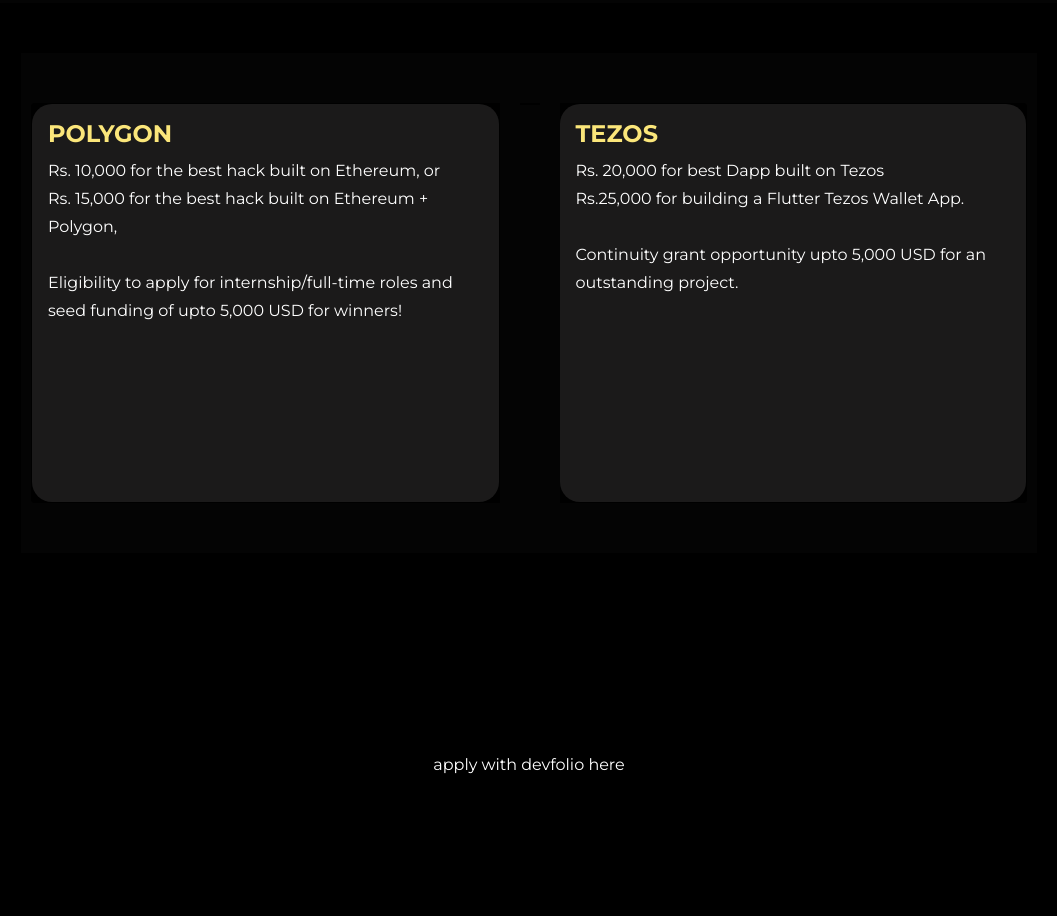
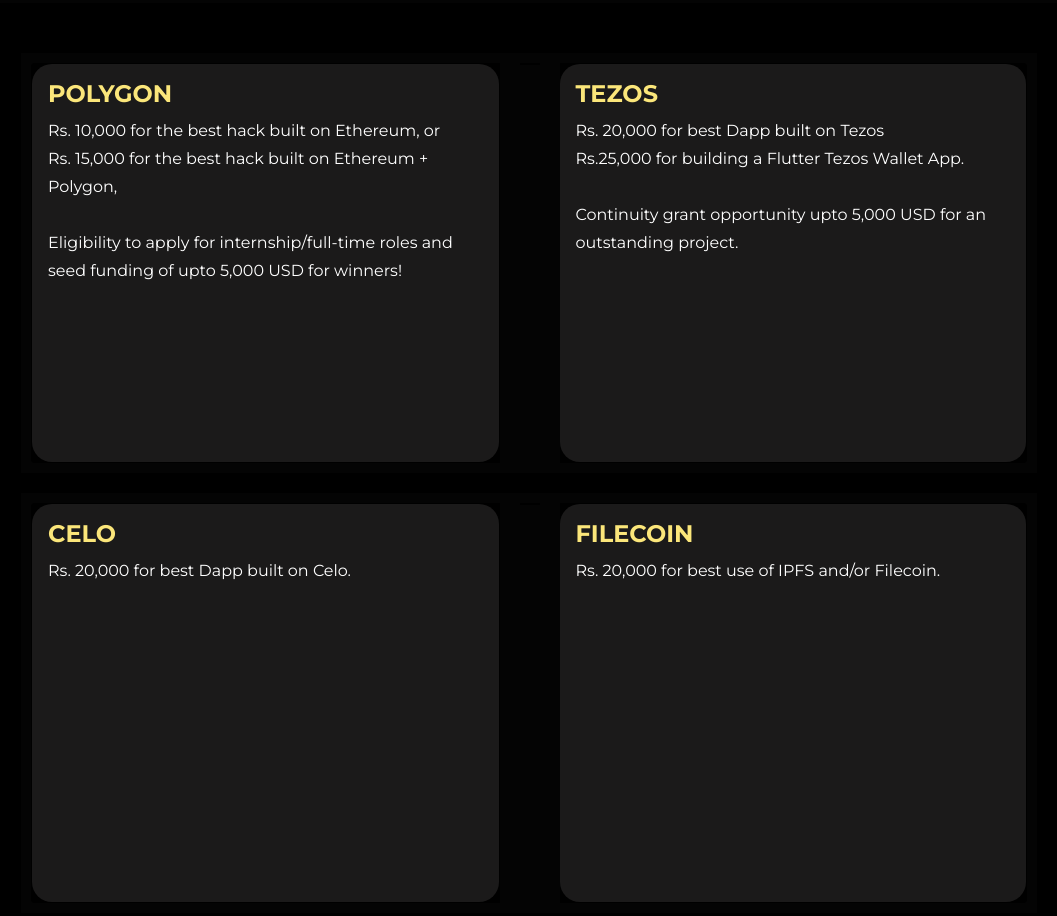
Before and after one commit to Yashraj9983/csi_fcrit_devathon, a plain HTML site: page index.html in a window 1280 px wide. Shown: the part 2767-3683 px from the top of the page, without its empty margins (111-1168 px from the left). Drawn offline with nearby package versions, Linux system fonts and the light colour scheme.

Commit message:
Add files via upload

```diff
--- a/index.html
+++ b/index.html
@@ -106,7 +106,7 @@
 
             <div class="card-group" style="background: #040404; margin-left:50px;margin-right: 50px; margin-top:50px; ">
 
-                <div class="card" style="background: rgb(0,0,0);margin: 10px;height: 400px;margin-top: 50px;margin-bottom: 50px; min-width: 200px; ">
+                <div class="card" style="background: rgb(0,0,0);margin: 10px;height: 400px;margin-top: 10px;margin-bottom: 10px; min-width: 200px; ">
                     <div class="card-body" style="background: #1b1a1a;transform: translate(0px);border-radius: 20px;">
                         <h4 class="card-title" style="color: rgb(251,230,122);"> POLYGON</h4>
                         <p class="card-text" style="color: rgb(255,255,255);">
@@ -116,14 +116,36 @@
                         </p>
                     </div>
                 </div>
-                <div class="card" style="background: rgb(0,0,0);margin: 10px;height: 1px;margin-top: 50px;max-width: 20px;">
-                    <div class="card-body" style="transform: translate(0px);border-radius: 20px;">
+                <div class="card" style="background: rgb(0,0,0);margin-left: 10px;margin-right: 10px;height: 1px;margin-top: 10px;max-width: 20px;">
+                    <div class="card-body" >
                     </div>
                 </div>
-                <div class="card" style="background: rgb(0,0,0);margin: 10px;height: 400px;margin-top: 50px;min-width: 200px;">
+                <div class="card" style="background: rgb(0,0,0);margin: 10px;height: 400px;margin-top: 10px;min-width: 200px;">
                     <div class="card-body" style="background: #1b1a1a;transform: translate(0px);border-radius: 20px;">
                         <h4 class="card-title" style="color: rgb(251,230,122);">TEZOS</h4>
                         <p class="card-text" style="color: rgb(255,255,255);">Rs. 20,000 for best Dapp built on Tezos<br/> Rs.25,000 for building a Flutter Tezos Wallet App.<br/><br/>Continuity grant opportunity upto 5,000 USD for an outstanding project.</p>
+                    </div>
+                </div>
+            </div>
+
+            <div class="card-group" style="background: #040404; margin-left:50px;margin-right: 50px; margin-top:20px; ">
+
+                <div class="card" style="background: rgb(0,0,0);margin: 10px;height: 400px;margin-top: 10px;margin-bottom: 10px; min-width: 200px; ">
+                    <div class="card-body" style="background: #1b1a1a;transform: translate(0px);border-radius: 20px;">
+                        <h4 class="card-title" style="color: rgb(251,230,122);"> CELO</h4>
+                        <p class="card-text" style="color: rgb(255,255,255);">
+                            Rs. 20,000 for best Dapp built on Celo.
+                        </p>
+                    </div>
+                </div>
+                <div class="card" style="background: rgb(0,0,0);margin-left: 10px;margin-right: 10px;height: 1px;margin-top: 10px;max-width: 20px;">
+                    <div class="card-body">
+                    </div>
+                </div>
+                <div class="card" style="background: rgb(0,0,0);margin: 10px;height: 400px;margin-top: 10px;min-width: 200px;">
+                    <div class="card-body" style="background: #1b1a1a;transform: translate(0px);border-radius: 20px;">
+                        <h4 class="card-title" style="color: rgb(251,230,122);">FILECOIN</h4>
+                        <p class="card-text" style="color: rgb(255,255,255);">Rs. 20,000 for best use of IPFS and/or Filecoin.</p>
                     </div>
                 </div>
             </div>
@@ -155,10 +177,13 @@
                 <h2>Season Partners</h2>
             </div>
             <hr style="height: 5px;color: orange;opacity: 1;">
-            <div class="row">
+            <div class="row" style="margin: 20px;">
                 <div class="col-sm-4 col-md-4 zoom" style="margin-top: 20px; "><a href="https://polygon.technology/" target="_blank" rel="noopener noreferrer"><img class="img-fluid d-block mx-auto" src="assets/img/sponsors/Polygon.png" title="Polygon"></a></div>
                 <div class="col-sm-4 col-md-4 zoom" style="margin-top: 20px; "><a href="https://tezos.com/" target="_blank" rel="noopener noreferrer"><img class="img-fluid d-block mx-auto" src="assets/img/sponsors/Tezos.png" title="Tezos"></a></div>
                 <div class="col-sm-4 col-md-4 zoom" style="margin-top: 20px; "><a href="https://celo.org" target="_blank" rel="noopener noreferrer"><img class="img-fluid d-block mx-auto" src="assets/img/sponsors/Celo.png" title="Celo"></a></div>
+                <div class="col-sm-4 col-md-4 zoom"></div>
+                <div class="col-sm-4 col-md-4 zoom" style="margin-top: 20px; max-width: 300px;"><a href="https://filecoin.io/" target="_blank" rel="noopener noreferrer"><img class="img-fluid d-block mx-auto" src="assets/img/sponsors/Filecoin.png" title="Filecoin"></a></div>
+
 
             </div>
         </div>
```
